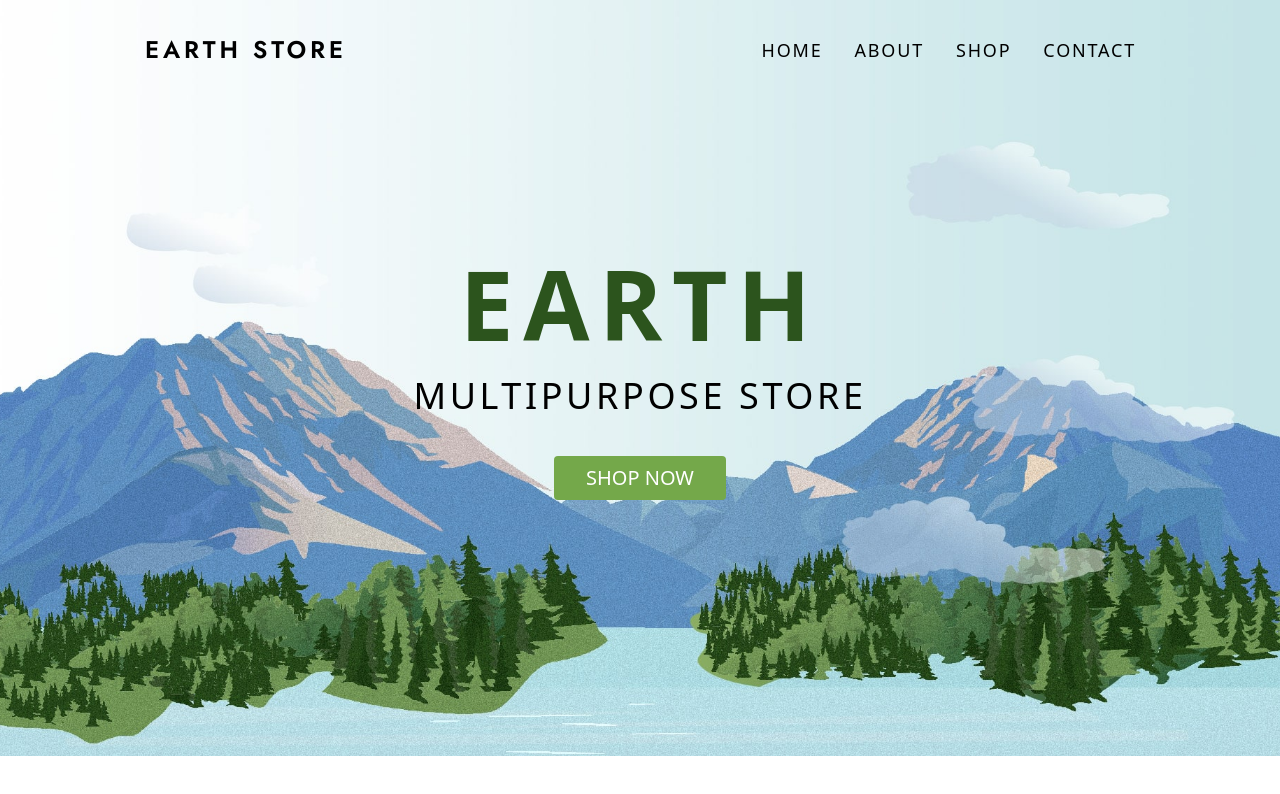
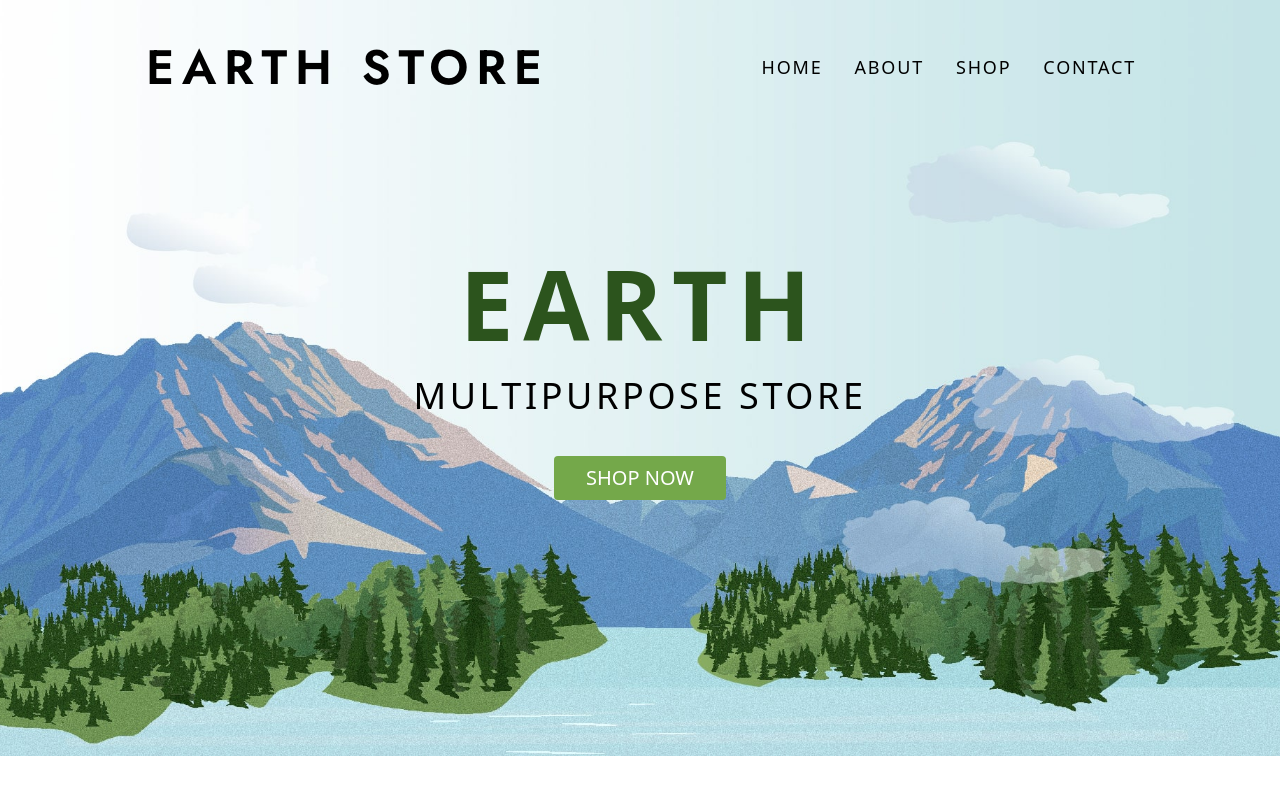
Before and after one commit to citindia/earth-store-landing, a Next.js app: page / in a window 1280 px wide. Shown: the top 794 px of the page. Built offline with nearby package versions, Linux system fonts and the light colour scheme.

Commit message:
Move SiteHeader to layout and update logo styling
SiteHeader is now rendered in the layout component instead of individual pages, ensuring consistent header display across the app. Also added responsive classes to the logo image for better scaling.

```diff
--- a/src/app/layout.tsx
+++ b/src/app/layout.tsx
@@ -1,3 +1,4 @@
+import SiteHeader from "@/components/SiteHeader";
 import { ReactNode } from "react";
 import "./globals.css";
 
@@ -8,7 +9,11 @@ type RootLayoutProps = {
 const RootLayout = ({ children }: RootLayoutProps) => {
 	return (
 		<html lang="en">
-			<body className="antialiased">{children}</body>
+			<body>
+				<SiteHeader />
+
+				<main className="">{children}</main>
+			</body>
 		</html>
 	);
 };
--- a/src/app/page.tsx
+++ b/src/app/page.tsx
@@ -1,4 +1,3 @@
-import SiteHeader from "@/components/SiteHeader";
 import { Metadata } from "next";
 import Link from "next/link";
 
@@ -10,8 +9,6 @@ export const metadata: Metadata = {
 const page = () => {
 	return (
 		<>
-			<SiteHeader />
-
 			<section className="bg-[url(/home-banner.jpg)] bg-center bg-cover py-64 grid place-items-center">
 				<div className="grid place-items-center gap-6">
 					<h1 className="text-8xl tracking-widest font-semibold text-earth-dark">
--- a/src/components/SiteHeader.tsx
+++ b/src/components/SiteHeader.tsx
@@ -10,6 +10,7 @@ const SiteHeader = () => {
 					alt="logo"
 					width={200}
 					height={20}
+					className="h-auto w-auto"
 				/>
 			</Link>
 
```
